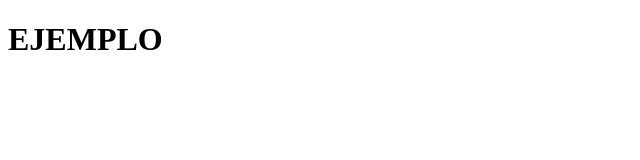
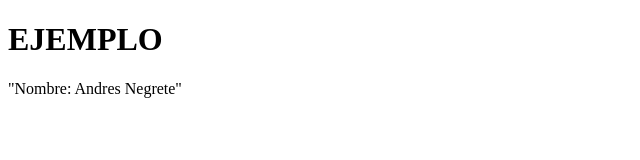
Before and after one commit to AndresN777/Taller-3-de-septiembre, a plain HTML site: page index.html in a window 1280 px wide. Shown: the whole page, without its empty margins (0-640 px from the left). Drawn offline with Linux system fonts and the light colour scheme.

Commit message:
commit 3

```diff
--- a/index.html
+++ b/index.html
@@ -7,5 +7,6 @@
 </head>
 <body>
     <h1>EJEMPLO</h1>
+    <p>"Nombre: Andres Negrete"</p>
 </body>
 </html>
```
